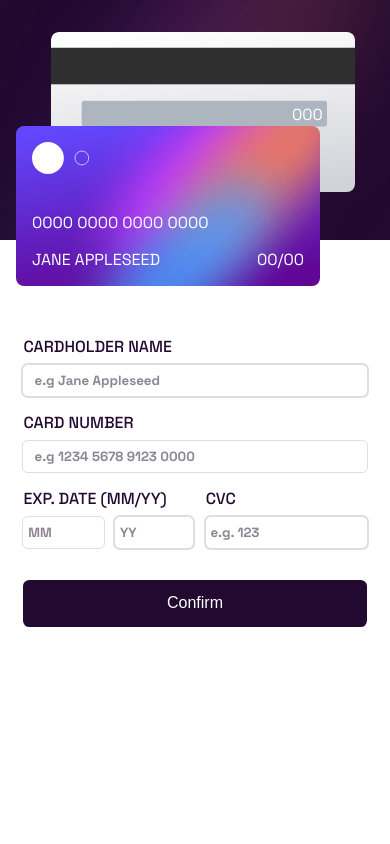
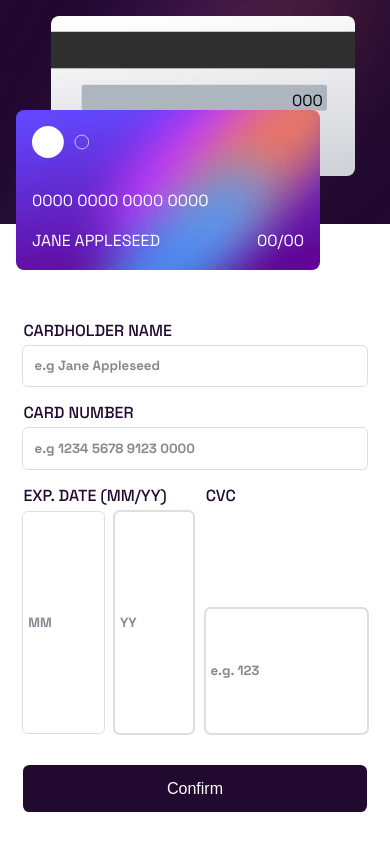
Before and after one commit to Nuuriii/interactive-card, a React (Vite) app: page / in a window 390 px wide. Built offline with nearby package versions, Linux system fonts and the light colour scheme.

Commit message:
fix: fix responsive design

```diff
--- a/src/components/Wrapper/wrapper.style.ts
+++ b/src/components/Wrapper/wrapper.style.ts
@@ -16,8 +16,13 @@ export const Container = styled.div`
 
 export const Wrapper = styled.div`
   display: flex;
-  height: 100%;
+  //height: ;
   width: 100%;
   align-items: center;
   flex-direction: column;
+  justify-content: space-between;
+  @media (width > 1000px) {
+    height: 100%;
+    flex-direction: row;
+  }
 `;
--- a/src/components/card/Card.style.ts
+++ b/src/components/card/Card.style.ts
@@ -1,4 +1,5 @@
 import styled from 'styled-components';
+import BgDesktop from '../../assets/bg-main-desktop.png';
 import BgCardMobile from '../../assets/bg-main-mobile.png';
 import BgFrontCard from '../../assets/bg-card-front.png';
 import BgBackCard from '../../assets/bg-card-back.png';
@@ -8,10 +9,16 @@ export const Wrapper = styled.div`
   width: 100%;
   background-size: cover;
   position: relative;
-  height: 15rem;
+  height: 24rem;
   background-repeat: no-repeat;
   top: 0;
   margin-bottom: 6rem;
+  @media (width > 1000px) {
+    background-image: url(${BgDesktop});
+    height: 100%;
+    width: 30%;
+    margin-bottom: 0;
+  }
 `;
 
 export const FrontCard = styled.div`
@@ -24,7 +31,7 @@ export const FrontCard = styled.div`
   background-size: cover;
   background-repeat: no-repeat;
   height: 10rem;
-  top: 7.9rem;
+  top: 6.9rem;
   left: 1rem;
   position: absolute;
   width: 19rem;
@@ -42,7 +49,8 @@ export const ImageWrapper = styled.div`
 `;
 
 export const UserInformation = styled.div`
-  display: block;
+  display: flex;
+  flex-direction: column;
   color: #fff;
   > p {
     margin-bottom: 1rem;
@@ -57,19 +65,21 @@ export const OtherInformation = styled.div`
 export const BackCard = styled.div`
   background-image: url(${BgBackCard});
   display: flex;
-  align-items: center;
+  //align-items: center;
   justify-content: right;
   background-size: cover;
   background-repeat: no-repeat;
   height: 10rem;
-  top: 2rem;
+  top: 1rem;
   left: 13%;
   position: absolute;
   width: 19rem;
   border-radius: 0.5rem;
   p {
+    display: flex;
+    align-items: center;
     margin: 0.3rem 2rem 0 0;
-    color: #fff;
+    color: black;
   }
   @media (548px <= width <= 1000px) {
     left: 35%;
--- a/src/components/input/Input.style.ts
+++ b/src/components/input/Input.style.ts
@@ -5,7 +5,13 @@ export const Wrapper = styled.div`
   display: flex;
   flex-direction: column;
   align-items: center;
-  margin: 0rem 0 0 0;
+  padding: 0rem 0 0 0;
+  margin-bottom: 2rem;
+  @media (width > 1000px) {
+    width: 70%;
+    height: 100%;
+    justify-content: center;
+  }
 `;
 
 export const Form = styled.form`
@@ -15,24 +21,31 @@ export const Form = styled.form`
   @media (548px <= width <= 1000px) {
     width: 30rem;
   }
+  @media (width > 1000px) {
+    height: 20rem;
+    width: 25rem;
+  }
 `;
 
 export const UserInformation = styled.div`
   display: flex;
   flex-direction: column;
+  height: auto;
   margin-bottom: 1rem;
   label {
-    margin-bottom: 0.5rem;
+    margin-bottom: 0.3rem;
+    height: auto;
     font-weight: 500;
     color: hsl(278, 68%, 11%);
   }
 `;
 
 export const InputName = styled.input`
-  padding: 0.5rem 0rem 0.5rem 0.7rem;
+  padding: 0.8rem 0rem 0.8rem 0.7rem;
+  height: auto;
   border: none;
   margin-right: 0.4rem;
-  outline: 2px solid hsl(270, 3%, 87%);
+  outline: 1px solid hsl(270, 3%, 87%);
   font-weight: 500;
   color: hsl(278, 68%, 11%);
   border-radius: 0.3rem;
@@ -48,7 +61,8 @@ export const InputName = styled.input`
 `;
 
 export const InputNumber = styled.input<{ $isError: boolean }>`
-  padding: 0.5rem 0rem 0.5rem 0.7rem;
+  padding: 0.8rem 0rem 0.8rem 0.7rem;
+  height: auto;
   border: none;
   margin-right: 0.4rem;
   outline: 1px solid
@@ -84,7 +98,8 @@ export const ExpDate = styled.div`
   width: 60%;
   flex-direction: column;
   > p {
-    margin-bottom: 0.5rem;
+    height: auto;
+    margin-bottom: 0.4rem;
     font-weight: 500;
     color: hsl(278, 68%, 11%);
   }
@@ -178,6 +193,7 @@ export const Button = styled.button`
   border: none;
   font-weight: 500;
   font-size: 1rem;
+  height: 3rem;
   border-radius: 0.4rem;
   padding: 0.9rem 0;
   margin-top: 2rem;
--- a/src/index.css
+++ b/src/index.css
@@ -1,4 +1,5 @@
 * {
+  height: 100%;
   margin: 0;
   padding: 0;
   box-sizing: border-box;
```
